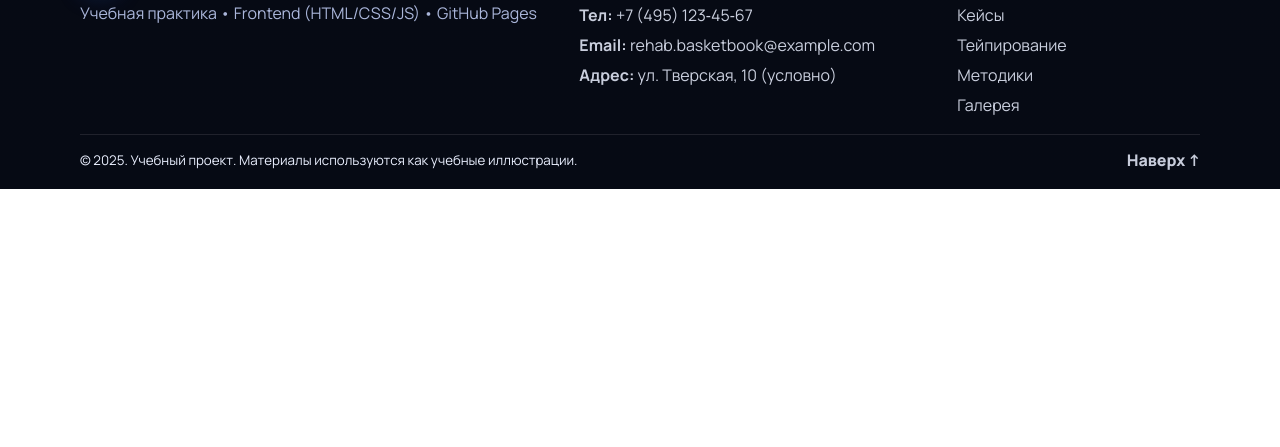
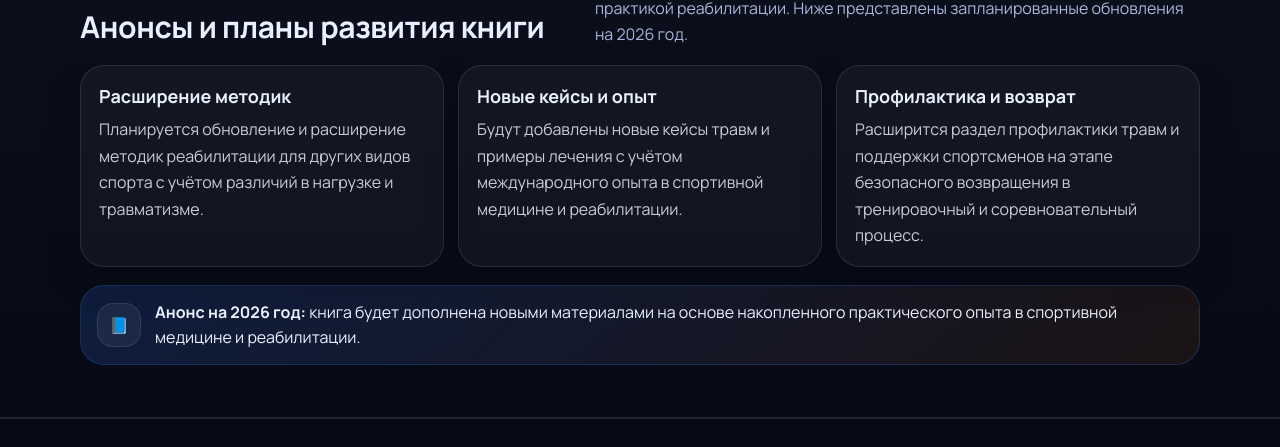
Before and after one commit to AlexGeo1st/rehab-book-landing, a plain HTML site: page index.html in a window 1280 px wide. Shown: the part 5065-5512 px from the top of the page. Before the commit the page ends 5254 px from the top, so only its background shows below. Drawn offline with Linux system fonts and the light colour scheme.

Commit message:
Add files via upload
landing v7: добавлен блок анонсов на 2026

```diff
--- a/index.html
+++ b/index.html
@@ -363,6 +363,55 @@
     </section>
   </main>
 
+
+    <section class="section section--alt" id="announcements">
+      <div class="container">
+        <div class="section__head">
+          <h2 class="section__title">Анонсы и планы развития книги</h2>
+          <p class="section__subtitle">
+            Проект «Возвращение в игру» развивается вместе со спортивной медициной и практикой реабилитации.
+            Ниже представлены запланированные обновления на 2026 год.
+          </p>
+        </div>
+
+        <div class="grid-3">
+          <article class="card">
+            <h3>Расширение методик</h3>
+            <p>
+              Планируется обновление и расширение методик реабилитации
+              для других видов спорта с учётом различий в нагрузке и травматизме.
+            </p>
+          </article>
+
+          <article class="card">
+            <h3>Новые кейсы и опыт</h3>
+            <p>
+              Будут добавлены новые кейсы травм и примеры лечения
+              с учётом международного опыта в спортивной медицине и реабилитации.
+            </p>
+          </article>
+
+          <article class="card">
+            <h3>Профилактика и возврат</h3>
+            <p>
+              Расширится раздел профилактики травм и поддержки спортсменов
+              на этапе безопасного возвращения в тренировочный и соревновательный процесс.
+            </p>
+          </article>
+        </div>
+
+        <div class="callout">
+          <div class="callout__icon" aria-hidden="true">📘</div>
+          <div class="callout__text">
+            <strong>Анонс на 2026 год:</strong>
+            книга будет дополнена новыми материалами на основе накопленного практического
+            опыта в спортивной медицине и реабилитации.
+          </div>
+        </div>
+      </div>
+    </section>
+
+
   <footer class="footer">
     <div class="container footer__grid">
       <div>
```
Also changed, not shown: 1 other file.
